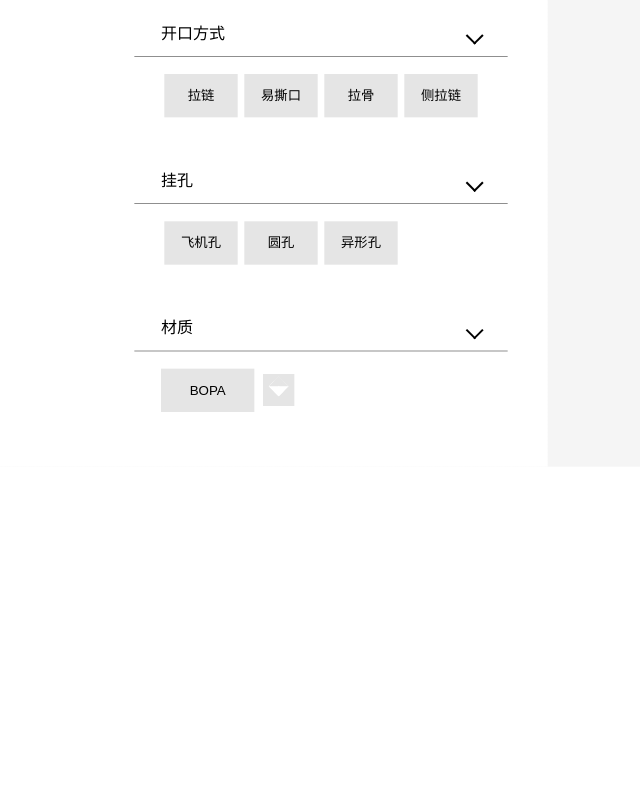
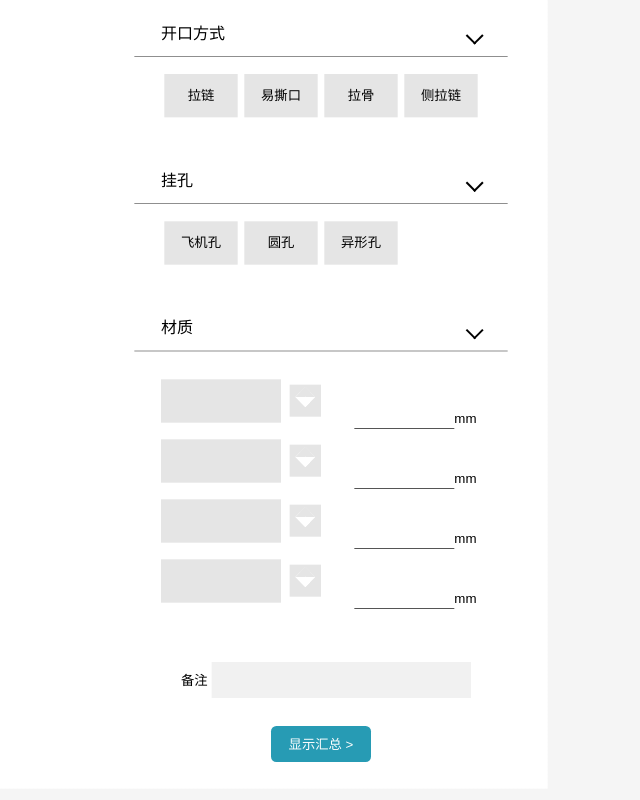
Before and after one commit to gongzhirong/synpax-view, a Vue app: page /#/configureBags in a window 1280 px wide. Shown: the part 1432-2232 px from the top of the page, without its empty margins (559-1199 px from the left). Before the commit the page ends 1899 px from the top, so only its background shows below. Built offline with nearby package versions, Linux system fonts and the light colour scheme.

Commit message:
配置袋子页面开发

```diff
--- /dev/null
+++ b/src/components/option.vue
@@ -0,0 +1,20 @@
+<template>
+  <li @click="selected">{{label}}</li>
+</template>
+<script>
+export default {
+  props: {
+    value: '',
+    label: ''
+  },
+  data () {
+    return {
+    }
+  },
+  methods: {
+    selected () {
+      this.$parent.$emit('selected', {value: this.value, label: this.label})
+    }
+  }
+}
+</script>
--- /dev/null
+++ b/src/components/selectComponent.vue
@@ -0,0 +1,106 @@
+<template>
+  <div class="selectComponent">
+    <div class="currentSelectOption">{{current.label}}</div>
+    <div class="buttonBox" @click="open = !open">
+      <span class="triangle"></span>
+    </div>
+    <div v-show="open" class="selectList">
+      <ul style="height: 300px; overflow: auto;">
+        <slot></slot>
+      </ul>
+    </div>
+  </div>
+</template>
+<script>
+export default {
+  name: 'selectComponent',
+  model: {
+    prop: 'value',
+    event: 'change'
+  },
+  props: {
+    value: ''
+  },
+  data () {
+    return {
+      open: false,
+      current: {}
+    }
+  },
+  watch: {
+    open (value) {
+      if (value) {
+        document.getElementsByClassName("bg")[0].addEventListener('click', this.close)
+      } else {
+        document.getElementsByClassName("bg")[0].removeEventListener('click', this.close)
+      }
+    }
+  },
+  methods: {
+    testClick (data) {
+      this.current = data
+      this.$emit('change', data.value)
+      this.open = false
+    },
+    close () {
+      this.open = false
+    }
+  },
+  created () {
+    this.$on('selected', this.testClick)
+  }
+}
+</script>
+<style lang="less">
+.selectComponent {
+  padding-right: 60px;
+  position: relative;
+  .currentSelectOption {
+    background-color: #E5E5E5;
+    width: 100%;
+    line-height: 65px;
+    height: 65px;
+    text-align: center;
+  }
+
+  .buttonBox {
+    background-color: #E5E5E5;
+    position: absolute;
+    padding: 7px 13px 11px;
+    top: 8px;
+    right: 0px;
+    cursor: pointer;
+
+    .triangle {
+      display: inline-block;
+      height: 1px;
+      width: 1px;
+      border: 10px solid white;
+      border-top-color: #E5E5E5;
+      border-left-color: #E5E5E5;
+      background-color: white;
+      transform: rotate(45deg);
+    }
+  }
+
+  .selectList {
+    width: 100%;
+    box-sizing: border-box;
+    padding-right: 40px;
+    position: absolute;
+    z-index: 99;
+    padding-right: 60px;
+    box-sizing: border-box;
+
+    li {
+      background-color: #a0a0a0;
+      line-height: 65px;
+      text-align: center;
+      cursor: default;
+      &::hover {
+        background-color: #E5E5E5;
+      }
+    }
+  }
+}
+</style>
--- a/src/views/configureBags.vue
+++ b/src/views/configureBags.vue
@@ -140,28 +140,63 @@
               </div>
             </div>
             <!-- 材质 -->
-            <div class="importCard" :class="{active: importCardTitleSix}">
-              <div class="importCardTitle" @click="importCardTitleSix = !importCardTitleSix">
+            <div class="importCard" :class="{active: importCardTitleSeven}">
+              <div class="importCardTitle" @click="importCardTitleSeven = !importCardTitleSeven">
                 <span>材质</span>
                 <span class="arrow"></span>
               </div>
-              <div style="width: 50%;">
-                <div class="importCardContent">
-                  <div class="selectComponent">
-                    <div class="currentSelectOption">BOPA</div>
-                    <div class="buttonBox">
-                      <span class="triangle"></span>
-                    </div>
-                    <div class="selectList">
-                      <ul>
-                        <li>CPP</li>
-                        <li>PET</li>
-                        <li>PE</li>
-                      </ul>
-                    </div>
+              <div class="importCardContent" v-show="importCardTitleSeven">
+                <div class="row">
+                  <div class="rowItem">
+                    <SelectComponent v-model="data.prop6">
+                      <Option v-for="option in textureContentList" :value="option.value" :label="option.label"></Option>
+                    </SelectComponent>
+                  </div>
+                  <div class="rowItem">
+                    <input type="" name="">mm
                   </div>
                 </div>
+                <div class="row">
+                  <div class="rowItem">
+                    <SelectComponent v-model="data.prop7">
+                      <Option v-for="option in textureContentList" :value="option.value" :label="option.label"></Option>
+                    </SelectComponent>
+                  </div>
+                  <div class="rowItem">
+                    <input type="" name="">mm
+                  </div>
+                </div>
+                <div class="row">
+                  <div class="rowItem">
+                    <SelectComponent v-model="data.prop8">
+                      <Option v-for="option in textureContentList" :value="option.value" :label="option.label"></Option>
+                    </SelectComponent>
+                  </div>
+                  <div class="rowItem">
+                    <input type="" name="">mm
+                  </div>
+                </div>
+                <div class="row">
+                  <div class="rowItem">
+                    <SelectComponent v-model="data.prop9">
+                      <Option v-for="option in textureContentList" :value="option.value" :label="option.label"></Option>
+                    </SelectComponent>
+                  </div>
+                  <div class="rowItem">
+                    <input type="" name="">mm
+                  </div>
+                </div>
+
+                <div class="remark">
+                  <span style="margin: 0 6px 0 30px;">备注</span>
+                  <input v-model="data.remark">
+                </div>
               </div>
+            </div>
+          </div>
+          <div class="flooter">
+            <div class="buttonStyle">
+              显示汇总 >
             </div>
           </div>
         </div>
@@ -171,6 +206,8 @@
 </template>
 <script>
 import PackageSteps from '../components/packageSteps.vue'
+import SelectComponent from '../components/selectComponent.vue'
+import Option from '../components/option.vue'
 export default {
   name: 'configureBags',
   data () {
@@ -182,7 +219,11 @@ export default {
         prop2: false,
         prop3: false,
         prop4: false,
-        prop5: false
+        prop5: false,
+        prop6: '',
+        prop7: '',
+        prop8: '',
+        prop9: ''
       },
       upLoadImgShowList: [],
       importCardTitleOne: true,
@@ -191,6 +232,7 @@ export default {
       importCardTitleFour: true,
       importCardTitleFive: true,
       importCardTitleSix: true,
+      importCardTitleSeven: true,
       // 内容物选择项
       bagContentList: [
         { label: '油', value: '1' },
@@ -226,11 +268,28 @@ export default {
         { label: '飞机孔', value: '1' },
         { label: '圆孔', value: '2' },
         { label: '异形孔', value: '3' }
+      ],
+      textureContentList: [
+        { label: 'BOPA', value: '1' },
+        { label: 'CPP', value: '2' },
+        { label: 'PET', value: '3' },
+        { label: 'PE', value: '4' },
+        { label: 'KBOPA', value: '5' },
+        { label: 'VMCPP', value: '6' },
+        { label: 'AL', value: '7' },
+        { label: 'HDPE', value: '8' },
+        { label: '绵纸', value: '9' },
+        { label: 'LLDPE', value: '10' },
+        { label: 'VMPET', value: '11' },
+        { label: 'LDPE', value: '12' },
+        { label: 'KPET', value: '13' }
       ]
     }
   },
   components: {
-    PackageSteps
+    PackageSteps,
+    SelectComponent,
+    Option
   },
   methods: {
     // 图片上传
@@ -256,6 +315,7 @@ export default {
   .bg {
     background-color: #F5F5F5;
     padding-top: 22px;
+    padding-bottom: 80px;
   }
   .content {
     font-size: 20px;
@@ -399,7 +459,21 @@ export default {
 
           .importCardContent {
             padding: 26px 40px;
-            transition: all 5s;
+            .row {
+              margin: 16px 0;
+
+              .rowItem {
+                display: inline-block;
+                width: 50%;
+
+                input {
+                  border: none;
+                  width: 150px;
+                  margin-left: 50px;
+                  border-bottom: 1px solid;
+                }
+              }
+            }
           }
 
           &.active {
@@ -477,52 +551,29 @@ export default {
       display: none;
     }
   }
-  .selectComponent {
-    padding-right: 60px;
-    position: relative;
-    .currentSelectOption {
-      background-color: #E5E5E5;
-      width: 100%;
-      line-height: 65px;
-      text-align: center;
+
+  .remark {
+    margin-top: 80px;
+    input {
+      border: none;
+      background-color: #F1F1F1;
+      color: #989595;
+      padding: 12px 12px;
+      width: 365px;
     }
+  }
 
-    .buttonBox {
-      background-color: #E5E5E5;
-      position: absolute;
-      padding: 7px 13px 11px;
-      top: 8px;
-      right: 0px;
-      cursor: pointer;
+  .flooter {
+    text-align: center;
+  }
 
-      .triangle {
-        display: inline-block;
-        height: 1px;
-        width: 1px;
-        border: 10px solid white;
-        border-top-color: #E5E5E5;
-        border-left-color: #E5E5E5;
-        background-color: white;
-        transform: rotate(45deg);
-      }
-    }
-
-    .selectList {
-      display: none;
-      width: 100%;
-      box-sizing: border-box;
-      padding-right: 40px;
-      position: absolute;
-      padding-right: 60px;
-      box-sizing: border-box;
-
-      li {
-        background-color: #E5E5E5;
-        line-height: 65px;
-        text-align: center;
-        cursor: default;
-      }
-    }
+  .buttonStyle {
+    cursor: pointer;
+    display: inline-block;
+    background-color: #279BB4;
+    color: white;
+    border-radius: 8px;
+    padding: 12px 26px;
   }
 }
 </style>
```
